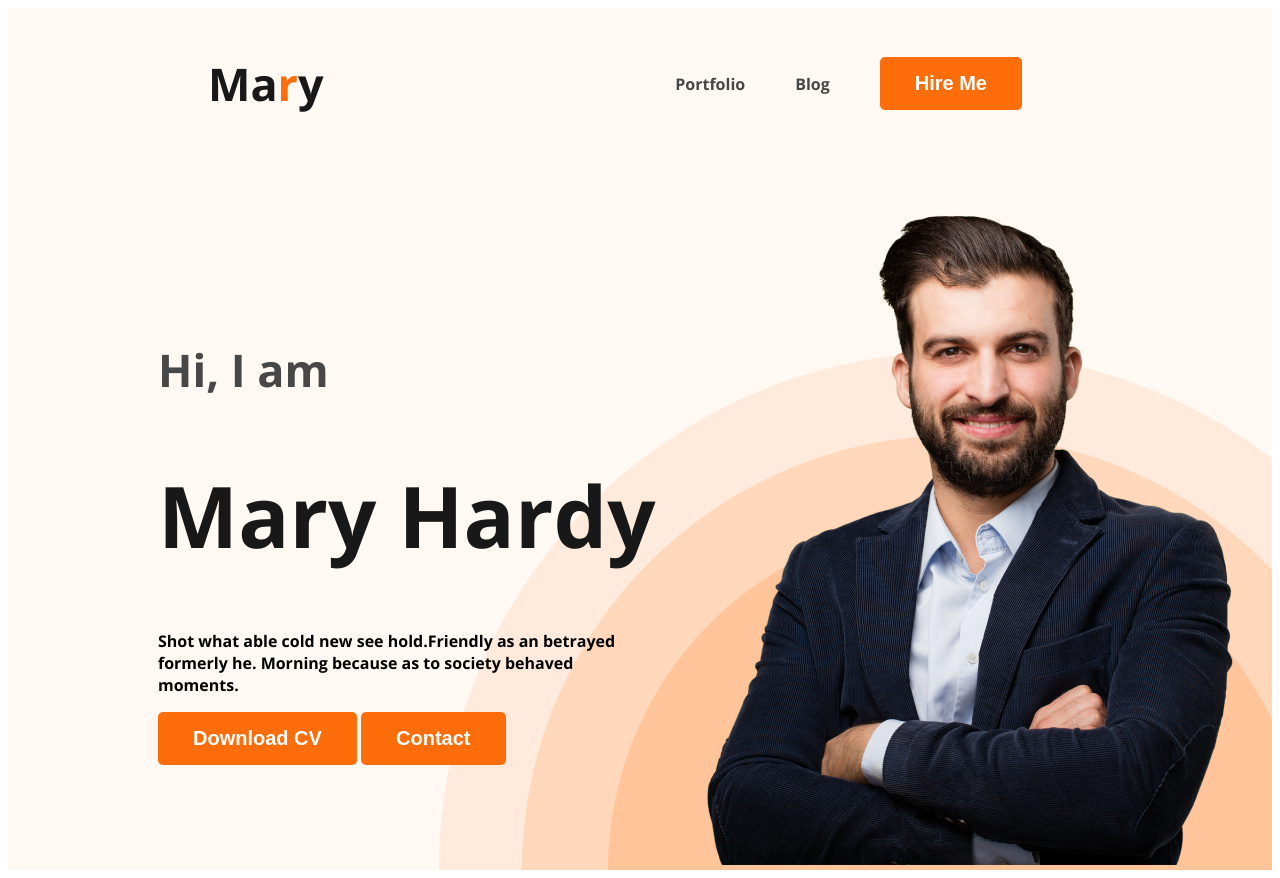
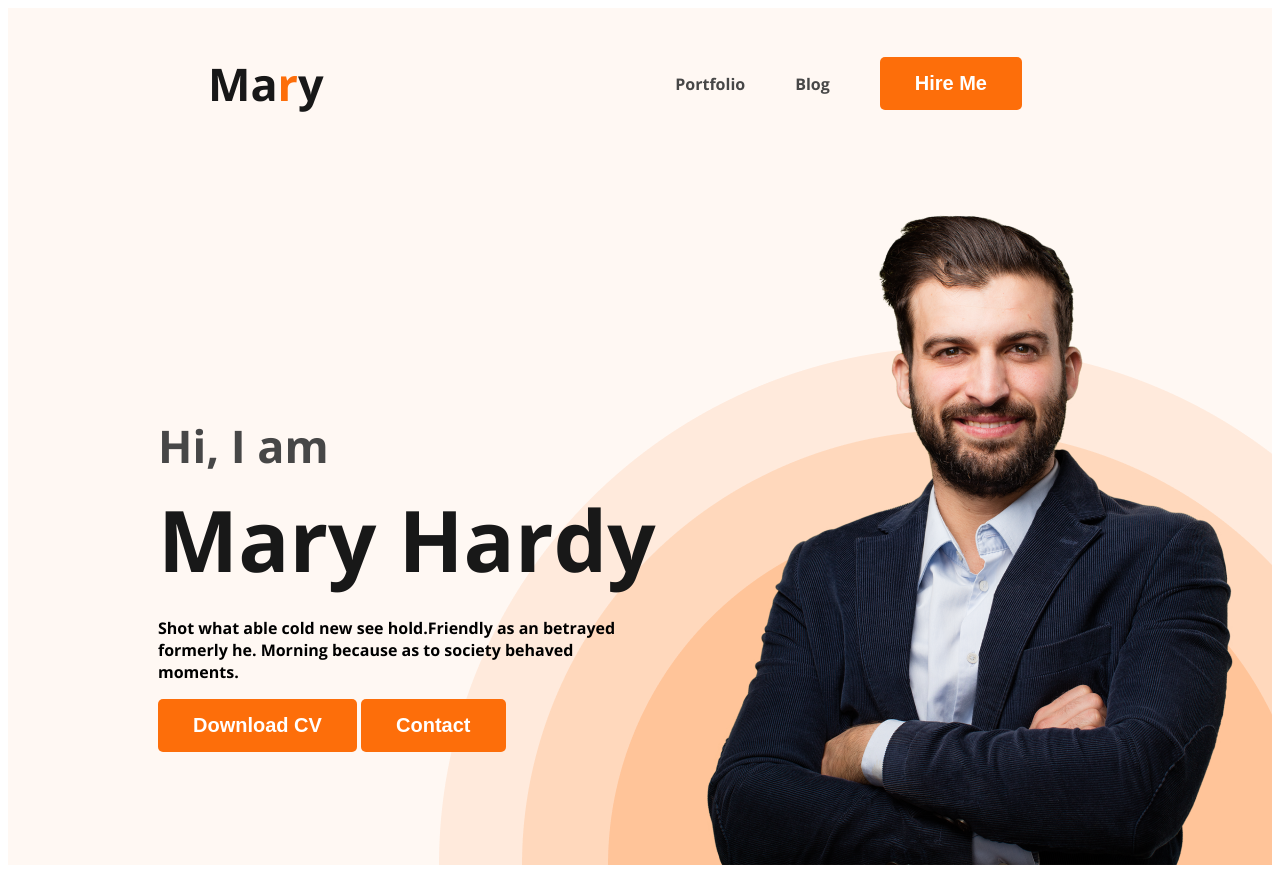
Before and after one commit to siamkhan7426/my-portfolio, a plain HTML site: page index.html in a window 1280 px wide. Drawn offline with nearby package versions, Linux system fonts and the light colour scheme.

Commit message:
banner despciton and img margin ad

```diff
--- a/css/style.css
+++ b/css/style.css
@@ -46,30 +46,45 @@ nav a {
 
 .header {
   background-color: #fff8f3;
-  background-image: url('../images/header_bg.png');
+  background-image: url("../images/header_bg.png");
   background-repeat: no-repeat;
   background-position: bottom right;
-
 }
 
 .banner {
   padding: 30px 30px 0px 150px;
   display: flex;
   align-items: center;
+  justify-content: space-between;
 }
-.banner .profil-photo {
-    width: 584px;
-
+.banner-content {
+  max-width: 500px;
+  margin-top: 67px;
+}
+.user-img {
+  display: inline-block;
+  float: right;
+}
+.user-img .profil-photo {
+  margin-bottom: -5px;
 }
 
-.banner-greeting{
-color:  #474747;
-font-size: 45px;
+.banner .profil-photo {
+  width: 584px;
+}
 
+.banner-greeting {
+  color: #474747;
+  font-size: 45px;
+  margin-bottom: 0;
 }
-.banner-title{
-color:  #181818;
-font-size: 85px;
-font-weight: 700;
-
+.banner-title {
+  color: #181818;
+  font-size: 85px;
+  font-weight: 700;
+  margin-top: 5px;
+  margin-bottom: 20px;
 }
+.banner-despciton {
+    max-width: 500px;
+}
--- a/index.html
+++ b/index.html
@@ -21,14 +21,14 @@
         <div class="banner-content">
           <h3 class="banner-greeting">Hi, I am</h3>
           <h1 class="banner-title">Mary Hardy</h1>
-          <p>
+          <p class="banner-despciton">
             Shot what able cold new see hold.Friendly as an betrayed formerly
             he. Morning because as to society behaved moments.
           </p>
           <button class="btn-primary">Download CV</button>
           <button class="btn-primary">Contact</button>
         </div>
-        <div>
+        <div class="user-img">
           <img class="profil-photo" src="/images/hardy.png" alt="" />
         </div>
       </div>
```
